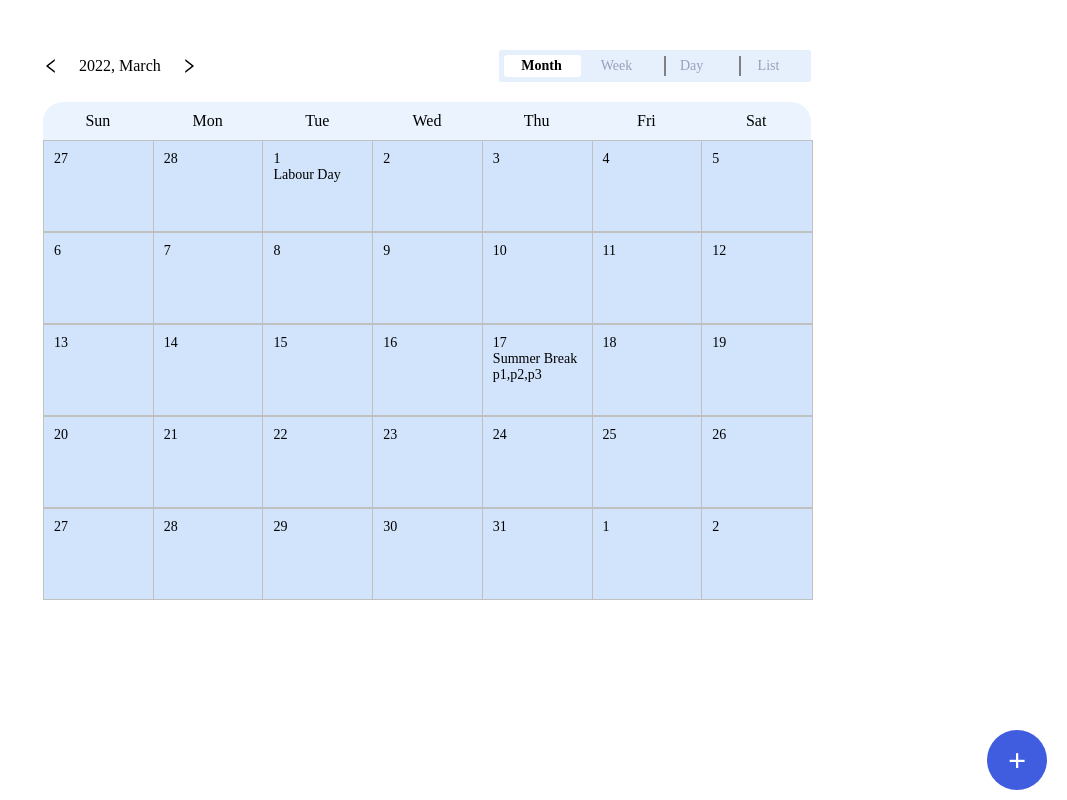
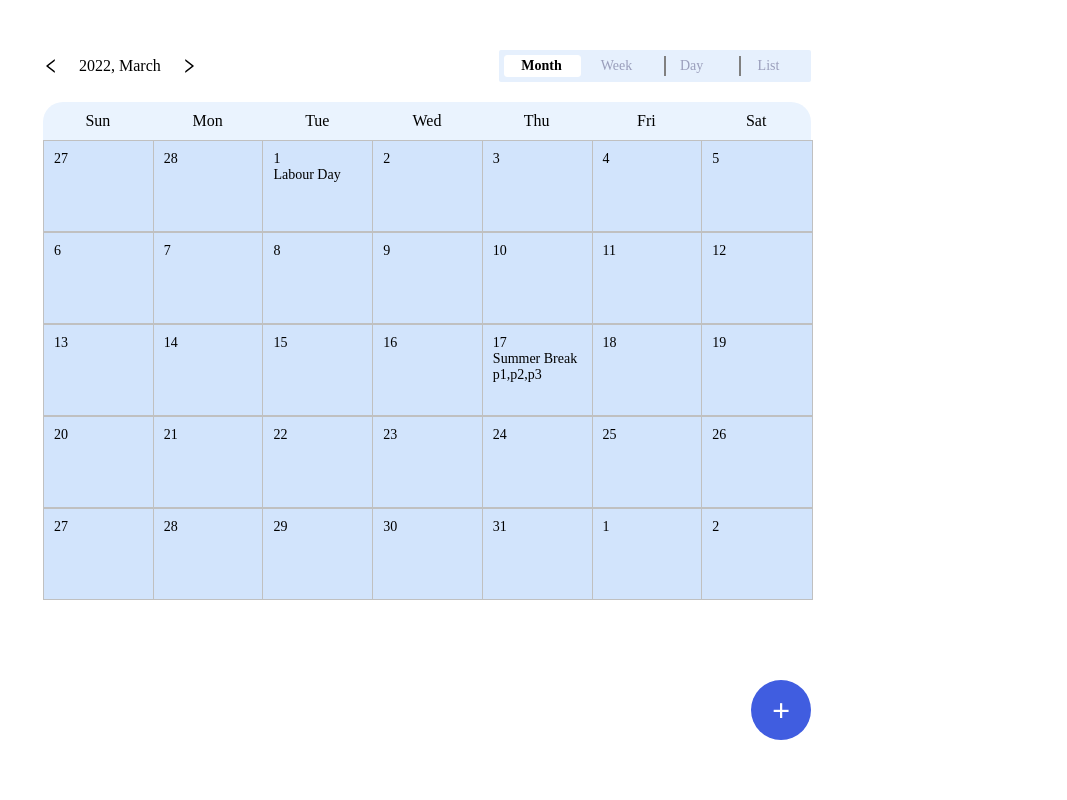
Before and after one commit to arkarhtethan/calendar-task, a React (Create React App) app: page / in a window 1280 px wide. Shown: the whole page, without its empty margins (213-1280 px from the left). Built offline with nearby package versions, Linux system fonts and the light colour scheme.

Commit message:
fab position changed

```diff
--- a/src/styles/_utils.scss
+++ b/src/styles/_utils.scss
@@ -7,8 +7,8 @@
 
 .add_button {
   position: absolute;
-  bottom: 10px;
-  right: 20px;
+  top: 85vh;
+  right: 20vw;
 
   width: 60px;
   height: 60px;
```
